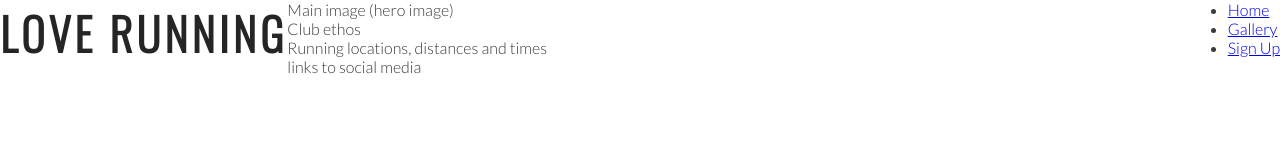
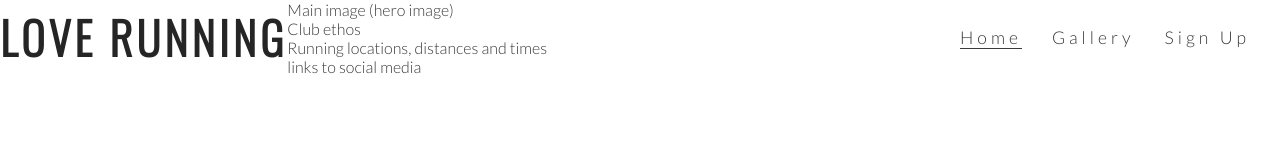
Before and after one commit to FullstackSammy/love-running, a plain HTML site: page index.html in a window 1280 px wide. Drawn offline with nearby package versions, Linux system fonts and the light colour scheme.

Commit message:
finished the header for the project

```diff
--- a/assets/css/style.css
+++ b/assets/css/style.css
@@ -25,5 +25,29 @@ h1, h2 {
 }
 
 #menu {
+    font-size: 110%;
+    letter-spacing: 4px;
+}
+
+#menu, #logo {
+    line-height: 75px;
+}
+
+#menu li {
     float: right;
+    list-style-type: none;
+    margin-right: 30px;
 }
+
+#menu a {
+    text-decoration: none;
+    color: inherit
+}
+
+#menu a:hover {
+    border-bottom: 1px solid #3a3a3a;
+}
+
+.active {
+    border-bottom: 1px solid #3a3a3a;
+}
--- a/index.html
+++ b/index.html
@@ -20,13 +20,14 @@
         <nav id="menu">
             <ul>
                 <li>
-                    <a href="index.html">Home</a>
+                    <a href="#">Sign Up</a>
                 </li>
+
                 <li>
                     <a href="#">Gallery</a>
                 </li>
                 <li>
-                    <a href="#">Sign Up</a>
+                    <a href="index.html" class="active">Home</a>
                 </li>
             </ul>
         </nav>
```
